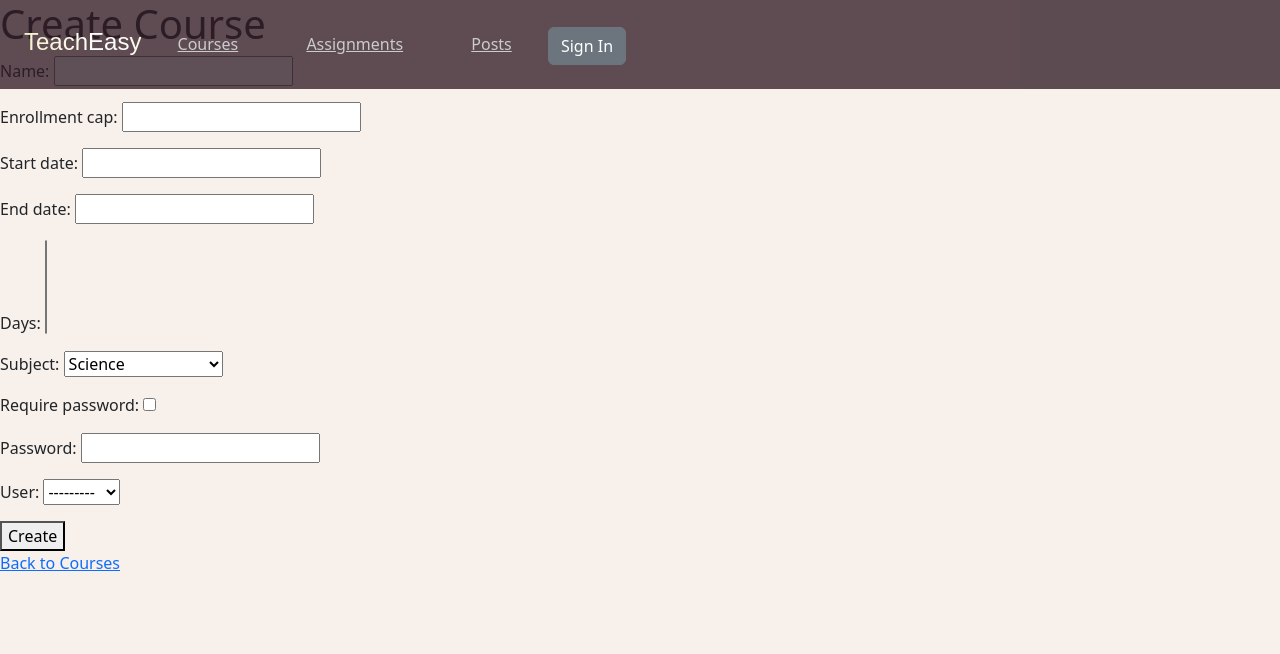
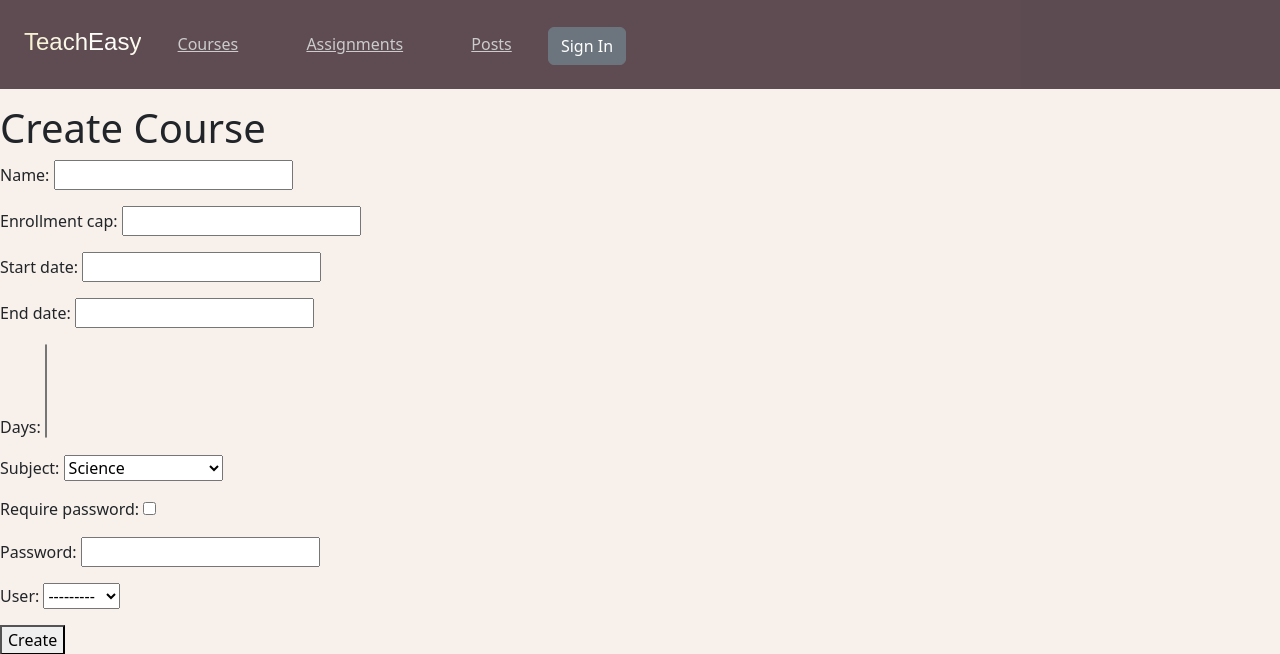
Before and after one commit to cooperwhitley/teacheasy, a Django app: page /courses/create/ in a window 1280 px wide. Shown: the top 654 px of the page. Run offline with Django 4.2, Linux system fonts and the light colour scheme; the visitor is signed in with stand-in values (Sample User, id 1); data comes from the database, SQL or seed files in the repository; data that the repository does not hold is empty.

Commit message:
add bumper to top of content

```diff
--- a/main_app/templates/base.html
+++ b/main_app/templates/base.html
@@ -25,7 +25,7 @@
             </a>
         </nav>
     </div>
-
+    <div class="bumper">&nbsp;</div>
     <main>
         {% block content %}
         {% endblock %}
```
